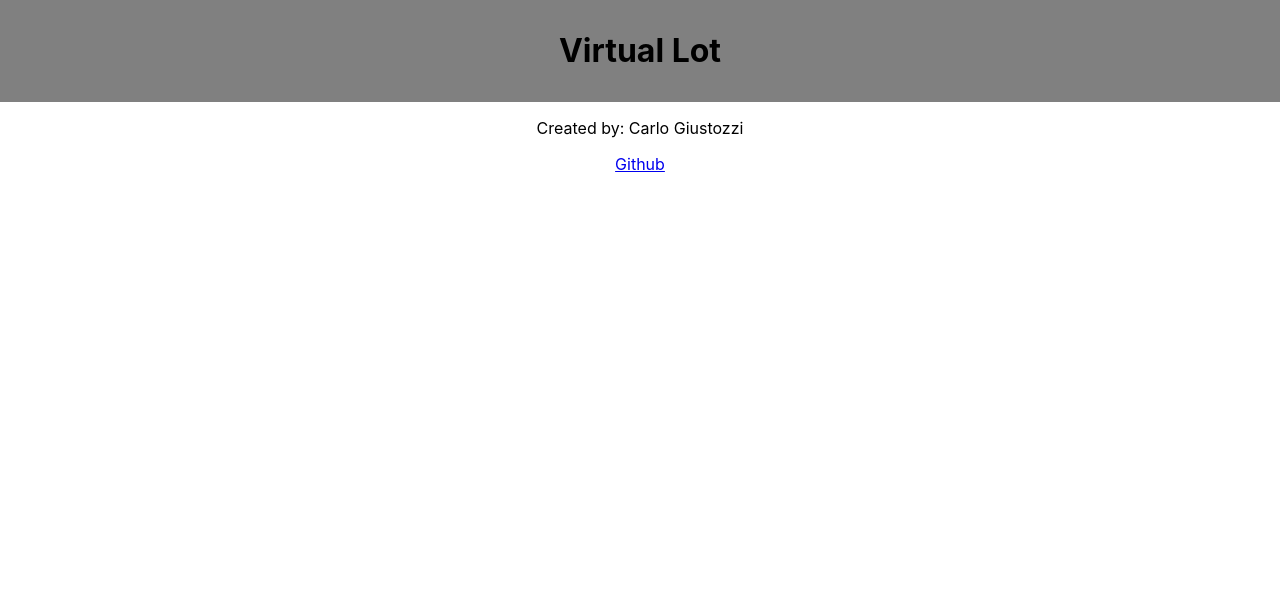
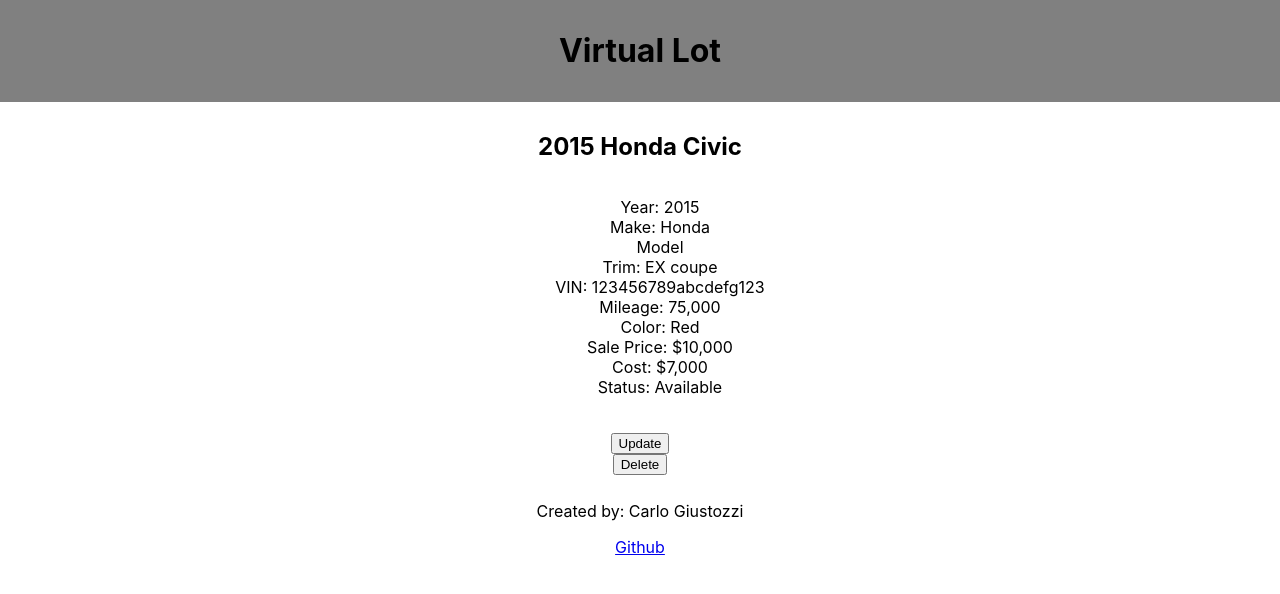
Before and after one commit to carlog1118/virtual-lot, a React (Create React App) app: page /unit in a window 1280 px wide. Shown: the top 594 px of the page. Built offline with nearby package versions, Linux system fonts and the light colour scheme.

Commit message:
added UnitPage

```diff
--- a/src/Components/App/App.js
+++ b/src/Components/App/App.js
@@ -6,6 +6,7 @@
 import MainPage from '../MainPage/MainPage';
 import AddUnitPage from '../AddUnitPage/AddUnitPage';
 import UpdateUnitPage from '../UpdateUnitPage/UpdateUnitPage';
+import UnitPage from '../UnitPage/UnitPage';
 
 const UNITS = [
   {
@@ -44,6 +45,7 @@
         <Route path='/main' component={MainPage}/>
         <Route path='/addunit' component={AddUnitPage}/>
         <Route path='/updateunit' component={UpdateUnitPage}/>
+        <Route path='/unit' component={UnitPage}/>
       </Switch>
       <Footer/>
     </main>
--- /dev/null
+++ b/src/Components/UnitPage/UnitPage.js
@@ -0,0 +1,29 @@
+import React, { Component } from 'react';
+
+class UnitPage extends Component {
+  render(){
+    return <>
+      <section className="unit-section">
+        <h2>2015 Honda Civic</h2>
+          <ul className="unit-details">
+            <li>Year: 2015</li>
+            <li>Make: Honda</li>
+            <li>Model</li>
+            <li>Trim: EX coupe</li>
+            <li>VIN: 123456789abcdefg123</li>
+            <li>Mileage: 75,000</li>
+            <li>Color: Red</li>
+            <li>Sale Price: $10,000</li>
+            <li>Cost: $7,000</li>
+            <li>Status: Available</li>
+          </ul>
+      </section>
+      <section className="edit-section">
+        <button>Update</button>
+        <button>Delete</button>
+      </section>
+    </>
+  }
+}
+
+export default UnitPage;
```
